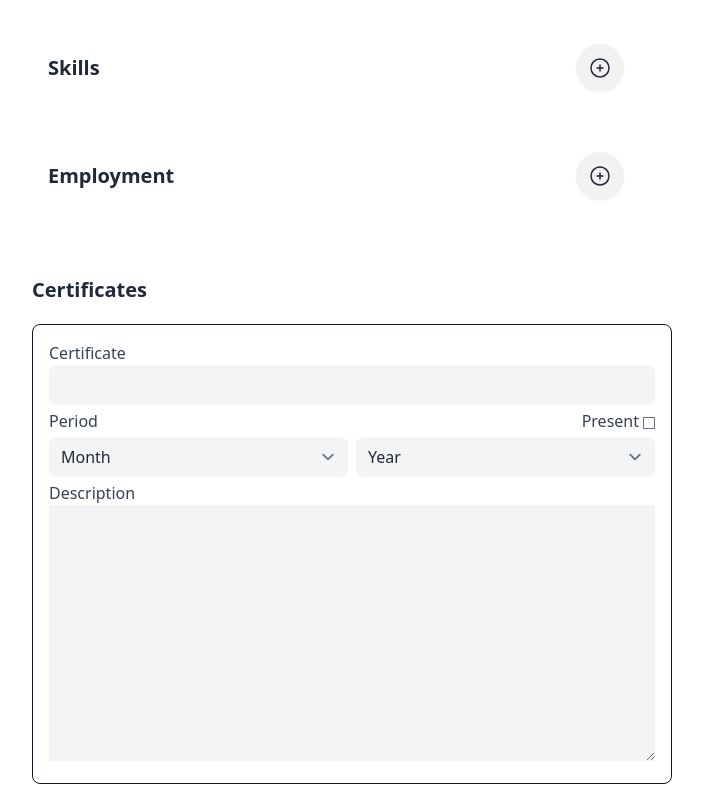
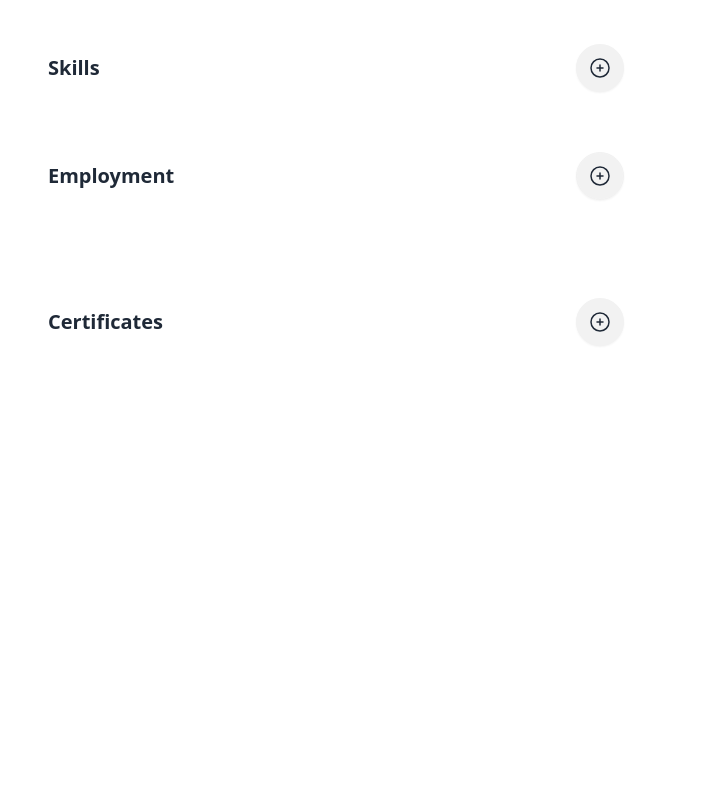
Before and after one commit to Ja-Uyoma/CV-Application, a React (Vite) app: page / in a window 1280 px wide. Shown: the part 570-1370 px from the top of the page, without its empty margins (288-991 px from the left). After the commit the page ends 992 px from the top, so only its background shows below. Built offline with nearby package versions, Linux system fonts and the light colour scheme.

Commit message:
refactor: make Certificates component collapsible

```diff
--- a/src/components/Certificates.tsx
+++ b/src/components/Certificates.tsx
@@ -1,6 +1,13 @@
-import { ChangeEvent, ChangeEventHandler, useState } from "react";
+import {
+  ChangeEvent,
+  ChangeEventHandler,
+  useEffect,
+  useRef,
+  useState,
+} from "react";
 import { TextField } from "./TextField";
 import { TextArea } from "./TextArea";
+import { CircleButton } from "./Buttons";
 
 const Months = ({ isDisabled }: { isDisabled: boolean }) => {
   const months = [
@@ -92,6 +99,25 @@ const CheckBox = ({
 };
 
 const Certificates = () => {
+  const [isOpen, setIsOpen] = useState<boolean>(false);
+  const sectionRef = useRef<HTMLElement | null>(null);
+
+  const onButtonClicked = () => {
+    setIsOpen(!isOpen);
+  };
+
+  useEffect(() => {
+    const section = sectionRef.current;
+
+    if (section && isOpen) {
+      section.classList.remove("collapse-close");
+      section.classList.add("collapse-open");
+    } else if (section && !isOpen) {
+      section.classList.remove("collapse-open");
+      section.classList.add("collapse-close");
+    }
+  }, [isOpen]);
+
   const [isChecked, setIsChecked] = useState(false);
 
   const handleCheckBoxChecked = (event: ChangeEvent<HTMLInputElement>) => {
@@ -99,14 +125,21 @@ const Certificates = () => {
   };
 
   return (
-    <section className="my-4">
-      <h2 className="font-bold text-xl my-5">Certificates</h2>
+    <section
+      tabIndex={0}
+      className="my-4 collapse collapse-close"
+      ref={sectionRef}
+    >
+      <div className="collapse-title flex justify-between items-center">
+        <h2 className="font-bold text-xl my-5">Certificates</h2>
+        <CircleButton handleClick={onButtonClicked} />
+      </div>
 
       <form
         action="/"
         method="post"
         autoComplete="off"
-        className="border-solid border rounded-lg border-gray-900 p-4 flex flex-col gap-1"
+        className="border-solid border rounded-lg border-gray-900 p-4 flex flex-col gap-1 collapse-content"
       >
         <TextField name="Certificate" />
 
```
